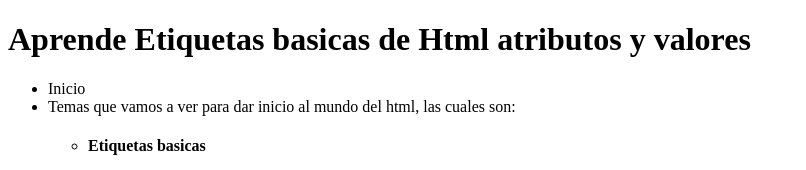
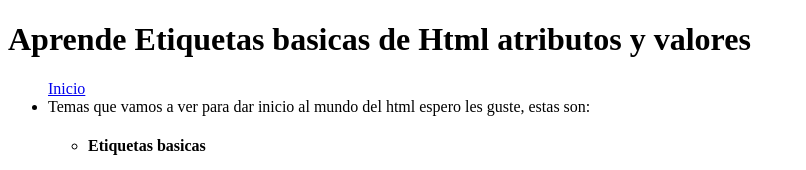
Before and after one commit to daninuno/DSW-danielnunez, a plain HTML site: page fase 2/design.html in a window 1280 px wide. Shown: the top 170 px of the page, without its empty margins (0-806 px from the left). Drawn offline with Linux system fonts and the light colour scheme.

Commit message:
link
se adiciona un link de retorno a la pagina de presentacion

```diff
--- a/fase 2/design.html
+++ b/fase 2/design.html
@@ -12,8 +12,8 @@
     </header>
     <nav>
       <ul>
-        <li>Inicio</li>
-        <li>Temas que vamos a ver para dar inicio al mundo del html, las cuales son:</li>
+        <a href="https://daninuno.github.io/DSW-danielnunez/">Inicio</a>
+        <li>Temas que vamos a ver para dar inicio al mundo del html espero les guste, estas son:</li>
         <ul>
           <h4><li>Etiquetas basicas</li></h4>
           <h4><li>atributos y valores</li></h4>
```
Also changed, not shown: Untitled Diagram.drawio.png (deleted), 1 other file.
